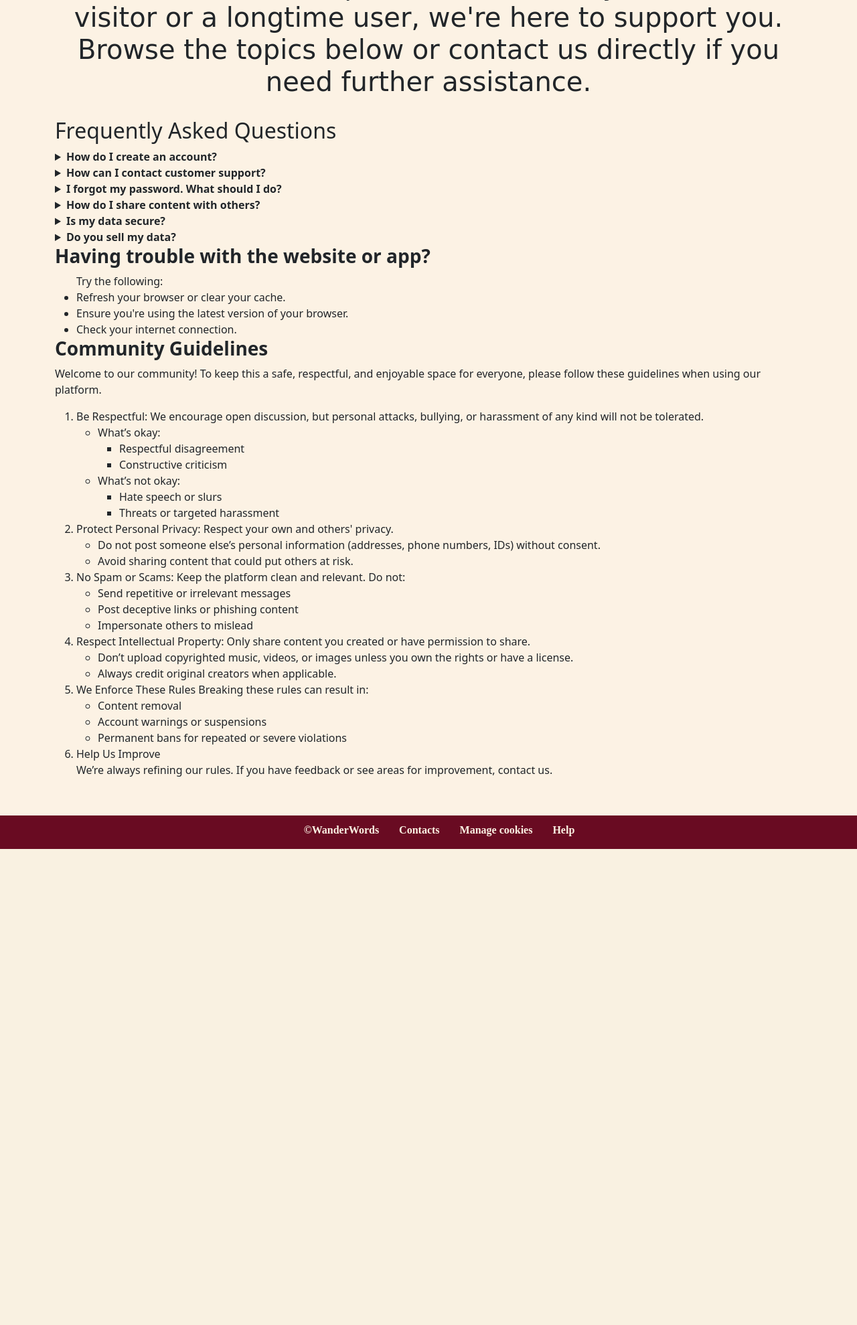
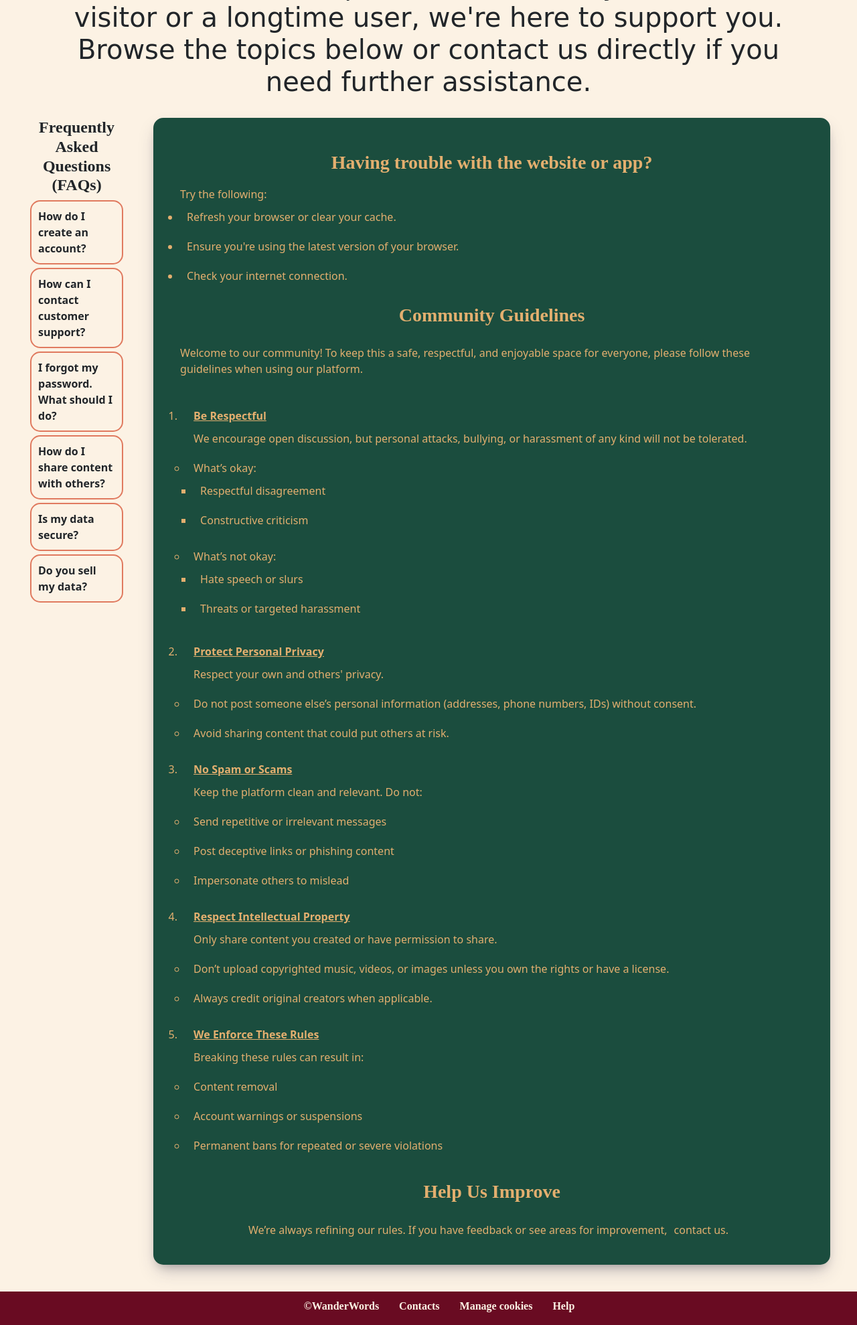
Before and after one commit to mariami57/Final-assignment, a Django app: template templates/common/help.html in a window 1280 px wide. Shown: the part 244-2223 px from the top of the page at 67% size. Before the commit the page ends 1512 px from the top, so only its background shows below. Run offline with Django 5.2, Linux system fonts and the light colour scheme; the template is opened without the code that fills it, so the values that code supplies are empty; some web fonts are replaced.

Commit message:
updated the styles for the "Help" webpage

```diff
--- a/static/css/common_pages.css
+++ b/static/css/common_pages.css
@@ -100,3 +100,38 @@
 .fa-cookie-bite{
     color: #935f51;
 }
+
+details {
+    border: 2px solid rgb(224, 122, 95);
+    border-radius: 15px;
+    padding: 10px;
+    margin: 5px;
+}
+
+details p {
+    font-style: italic;
+    font-size: 0.8em;
+    padding-top: 5px;
+}
+summary {
+  list-style: none;
+}
+
+summary::-webkit-details-marker {
+  display: none;
+}
+
+
+.faq {
+    width: 15%;
+    margin-right: 40px;
+}
+
+.comg-help {
+    text-align: inherit;
+    padding: 30px;
+}
+
+.sub-container ul {
+    padding: 0;
+}
--- a/templates/common/help.html
+++ b/templates/common/help.html
@@ -8,19 +8,19 @@
             <h2 class="subtitle">Welcome to our Help Center! Whether you’re a new visitor or a longtime user, we're here to support you. Browse the topics below or contact us directly if you need further assistance.</h2>
         </div>
 
-        <div class="container">
-            <div class="">
-                <h2>Frequently Asked Questions</h2>
+        <div class="d-flex direction-column">
+            <div class="faq">
+                <h4 class="section-title"><strong>Frequently Asked Questions (FAQs)</strong></h4>
 
                 <div class="details">
                     <details>
                       <summary><strong>How do I create an account?</strong></summary>
-                      <p>Click on the "Sign Up" button at the top right corner of the page and fill in your details. </p>
+                      <p>Click on the "Sign Up" button at the top right corner of the page and fill in your details.</p>
                     </details>
 
                     <details>
                       <summary><strong>How can I contact customer support?</strong></summary>
-                      <p>You can reach us at support@example.com or through our live chat, available Monday to Friday.</p>
+                      <p>You can reach us at support@example.com.</p>
                     </details>
 
                     <details>
@@ -46,8 +46,11 @@
 
             </div>
 
+
+
+            <div class="sub-container comg-help">
                 <div class="">
-                  <h3><strong> Having trouble with the website or app?</strong></h3>
+                  <h3 class="section-title"><strong> Having trouble with the website or app?</strong></h3>
                   <ul>Try the following:
                       <li>Refresh your browser or clear your cache.</li>
                       <li>Ensure you're using the latest version of your browser.</li>
@@ -55,21 +58,21 @@
                   </ul>
                 </div>
 
-            <div class="">
-                  <h3><strong> Community Guidelines</strong></h3>
+                <h3 class="section-title"><strong> Community Guidelines</strong></h3>
 
                 <p>Welcome to our community! To keep this a safe, respectful, and enjoyable space for everyone, please follow these guidelines when using our platform.</p>
                 <ol>
-                        <li> Be Respectful: We encourage open discussion, but personal attacks, bullying, or harassment of any kind will not be tolerated.
+                    <li> <span class="fw-bold text-decoration-underline"> Be Respectful</span>
+                        <span style="display: block;">We encourage open discussion, but personal attacks, bullying, or harassment of any kind will not be tolerated.</span>
                         <ul>
-                                <li>What’s okay:
+                            <li > What’s okay:
                                 <ul>
                                     <li>Respectful disagreement</li>
                                     <li>Constructive criticism</li>
                                 </ul>
                             </li>
 
-                                <li>What’s not okay:
+                            <li> What’s not okay:
                                 <ul>
                                     <li>Hate speech or slurs</li>
                                     <li>Threats or targeted harassment</li>
@@ -79,15 +82,16 @@
                     </li>
 
 
-                        <li> Protect Personal Privacy: Respect your own and others' privacy.
+                    <li> <span class="fw-bold text-decoration-underline">Protect Personal Privacy</span>
+                        <span style="display: block;">Respect your own and others' privacy.</span>
                         <ul>
                             <li>Do not post someone else’s personal information (addresses, phone numbers, IDs) without consent.</li>
                             <li>Avoid sharing content that could put others at risk.</li>
                         </ul>
                     </li>
 
-                        <li> No Spam or Scams: Keep the platform clean and relevant.
-                            Do not:
+                    <li> <span class="fw-bold text-decoration-underline"> No Spam or Scams</span>
+                        <span style="display: block;">Keep the platform clean and relevant. Do not: </span>
                         <ul>
                             <li>Send repetitive or irrelevant messages</li>
                             <li>Post deceptive links or phishing content</li>
@@ -95,27 +99,32 @@
                         </ul>
                     </li>
 
-                        <li> Respect Intellectual Property: Only share content you created or have permission to share.
+                    <li> <span class="fw-bold text-decoration-underline"> Respect Intellectual Property</span>
+                        <span style="display: block;">Only share content you created or have permission to share.</span>
                         <ul>
                             <li>Don’t upload copyrighted music, videos, or images unless you own the rights or have a license.</li>
                             <li>Always credit original creators when applicable.</li>
                         </ul>
                     </li>
 
-                        <li> We Enforce These Rules
-                            Breaking these rules can result in:
+                    <li><span class="fw-bold text-decoration-underline"> We Enforce These Rules</span>
+                        <span style="display: block;">Breaking these rules can result in:</span>
                         <ul>
                             <li>Content removal</li>
                             <li>Account warnings or suspensions</li>
                             <li>Permanent bans for repeated or severe violations</li>
                         </ul>
                     </li>
+                </ol>
 
-                        <li> Help Us Improve
-                            <p>We’re always refining our rules. If you have feedback or see areas for improvement, <a href="{% url 'contacts' %}">contact us</a>.</p>
-                        </li>
-                    </ol>
+                    <h3 class="section-title"><strong> Help Us Improve </strong></h3>
+                        <span style="display: block;" class="text-center">We’re always refining our rules. If you have feedback or see areas for improvement,<a href="{% url 'contacts' %}">contact us.</a></span>
+
+
+
+
             </div>
+
 
 
         </div>
```
Lines whose indentation alone changed are shown as unchanged.
